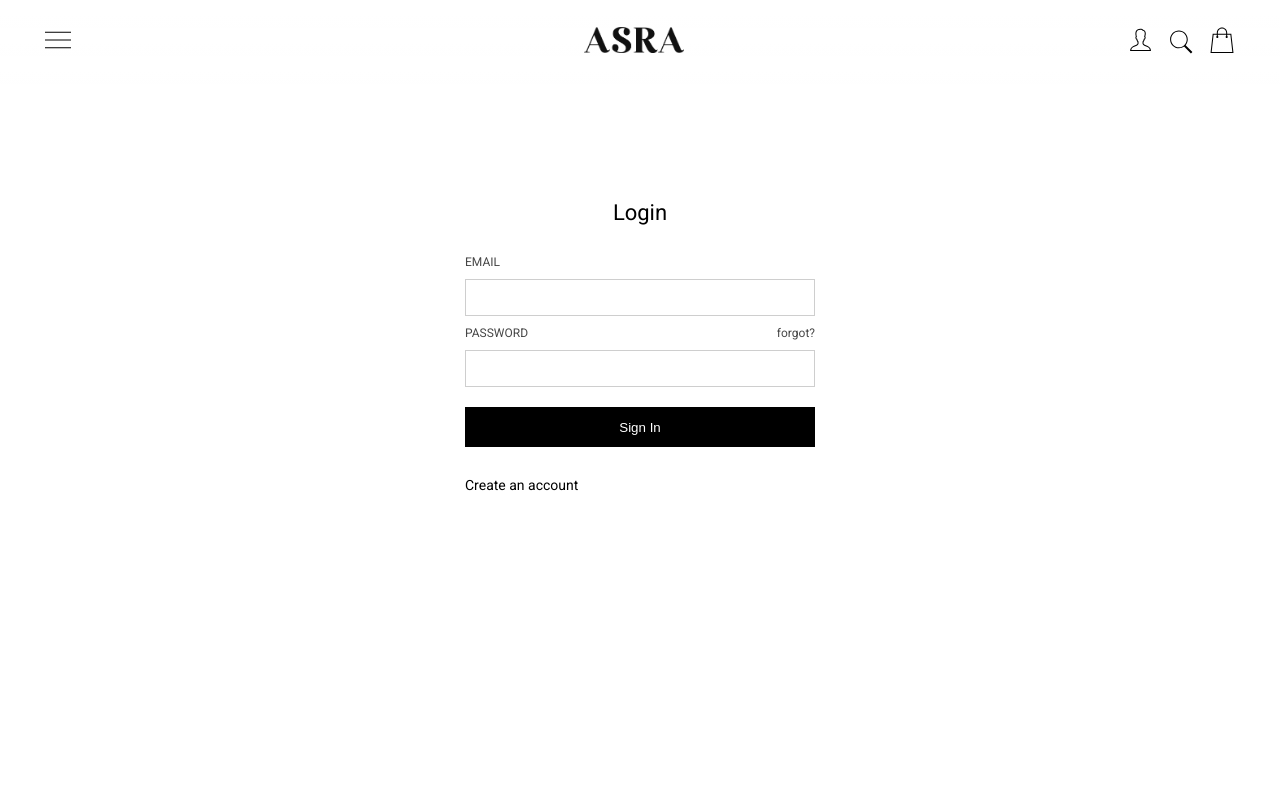
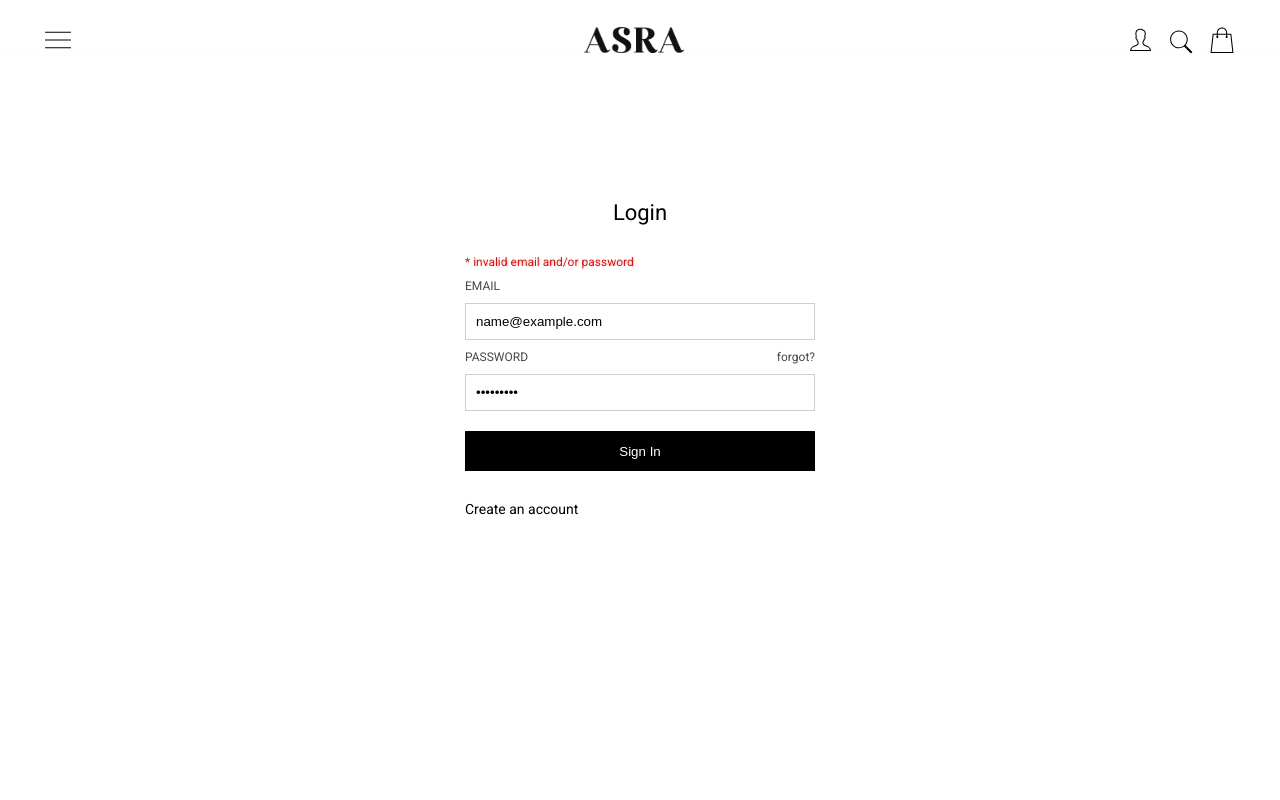
Before and after one commit to Arifalkharusi/Kanzu, a React (Create React App) app in the folder frontend/: page /account/login in a window 1280 px wide. Both pictures are taken after typing "name@example.com", "Sample123" into the empty fields and a click on the button "Sign In". Shown: the top 800 px of the page. Built offline with nearby package versions, Linux system fonts and the light colour scheme; no server answers.

Commit message:
19/07/23 main

```diff
--- a/frontend/src/components/LoginPage/LoginPage.jsx
+++ b/frontend/src/components/LoginPage/LoginPage.jsx
@@ -11,6 +11,7 @@ const LoginPage = (props) => {
   const [email, setEmail] = useState(``);
   const [password, setPassword] = useState(``);
   const [loader, setLoader] = useState(false);
+  const [validateUser, setValidateUser] = useState(false);
   const { token } = useSelector((state) => state.userSlice);
 
   if (token) return <Navigate to="/account/user" />;
@@ -33,14 +34,15 @@ const LoginPage = (props) => {
         localStorage.setItem("token", JSON.stringify(data.token));
         dispatch(login());
         setLoader(false);
+        setValidateUser(false);
+        setEmail("");
+        setPassword("");
       })
       .catch((err) => {
         console.error(err);
+        setValidateUser(true);
         setLoader(false);
       });
-
-    setEmail("");
-    setPassword("");
   };
 
   return (
@@ -48,6 +50,7 @@ const LoginPage = (props) => {
       <div>
         <h3>Login</h3>
         <form action="" onSubmit={LoginHandler}>
+          {validateUser && <span>* invalid email and/or password</span>}
           <label htmlFor="email">EMAIL</label>
           <input
             type="email"
--- a/frontend/src/components/LoginPage/LoginPage.module.scss
+++ b/frontend/src/components/LoginPage/LoginPage.module.scss
@@ -24,8 +24,12 @@
       display: flex;
       flex-direction: column;
       gap: 10px;
+      width: 100%;
 
-      width: 100%;
+      span {
+        color: red;
+        font-size: 12px;
+      }
 
       > div {
         display: flex;
```
